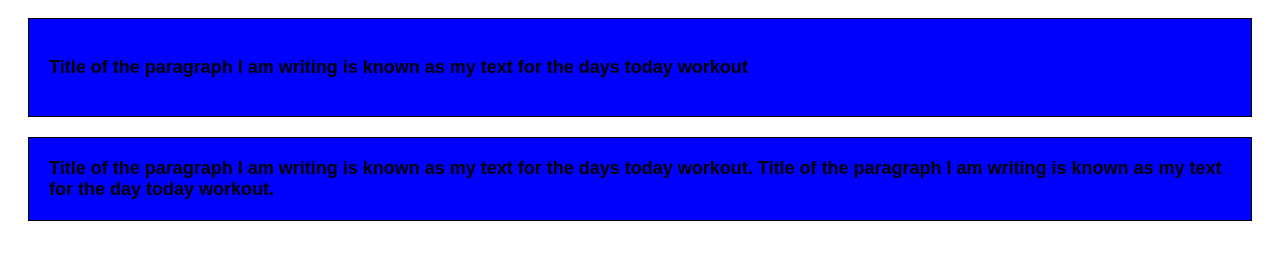
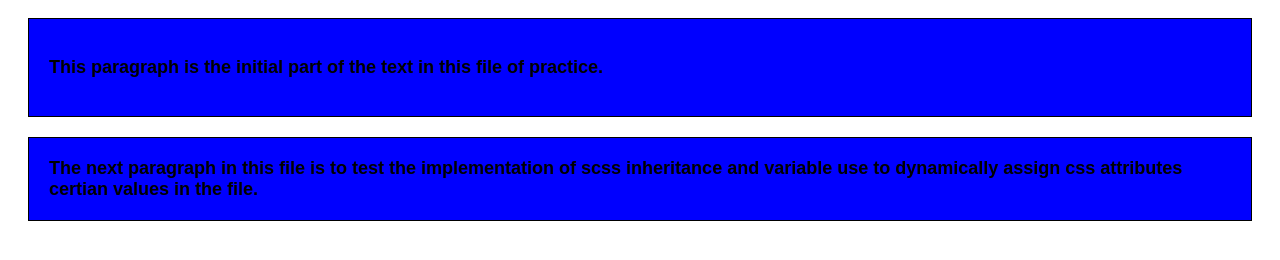
Before and after one commit to BerhanuBK/scss, a plain HTML site: page index.html in a window 1280 px wide. Shown: the part 48-308 px from the top of the page. Drawn offline with Linux system fonts and the light colour scheme.

Commit message:
Updated the text of the paragraphs

```diff
--- a/index.html
+++ b/index.html
@@ -8,9 +8,9 @@
 
         <Div><H1>Title</H1></Div>
 
-        <Div id="success"><p>Title of the paragraph I am writing is known as my text for the days today workout</p></Div>
+        <Div id="success"><p>This paragraph is the initial part of the text in this file of practice.</p></Div>
 
-        <div><P id="success">Title of the paragraph I am writing is known as my text for the days today workout. Title of the paragraph I am writing is known as my text for the day today workout. </P></div>
+        <div><P id="success">The next paragraph in this file is to test the implementation of scss inheritance and variable use to dynamically assign css attributes certian values in the file. </P></div>
 
     </Body>
 </Html>
```
